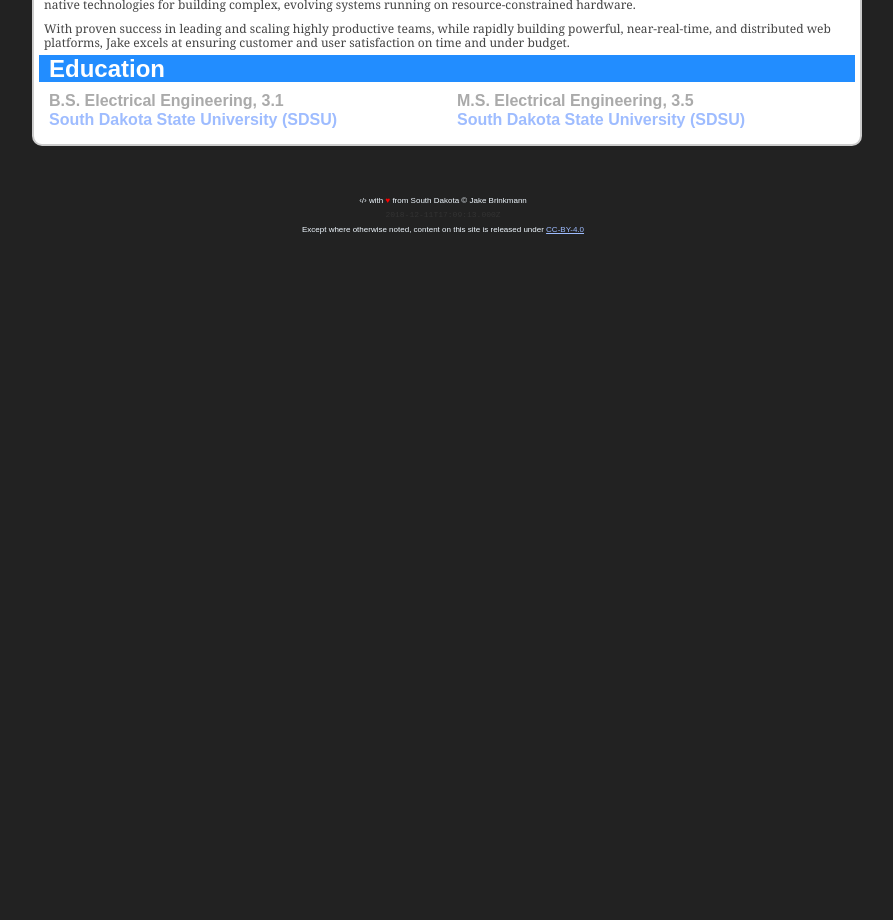
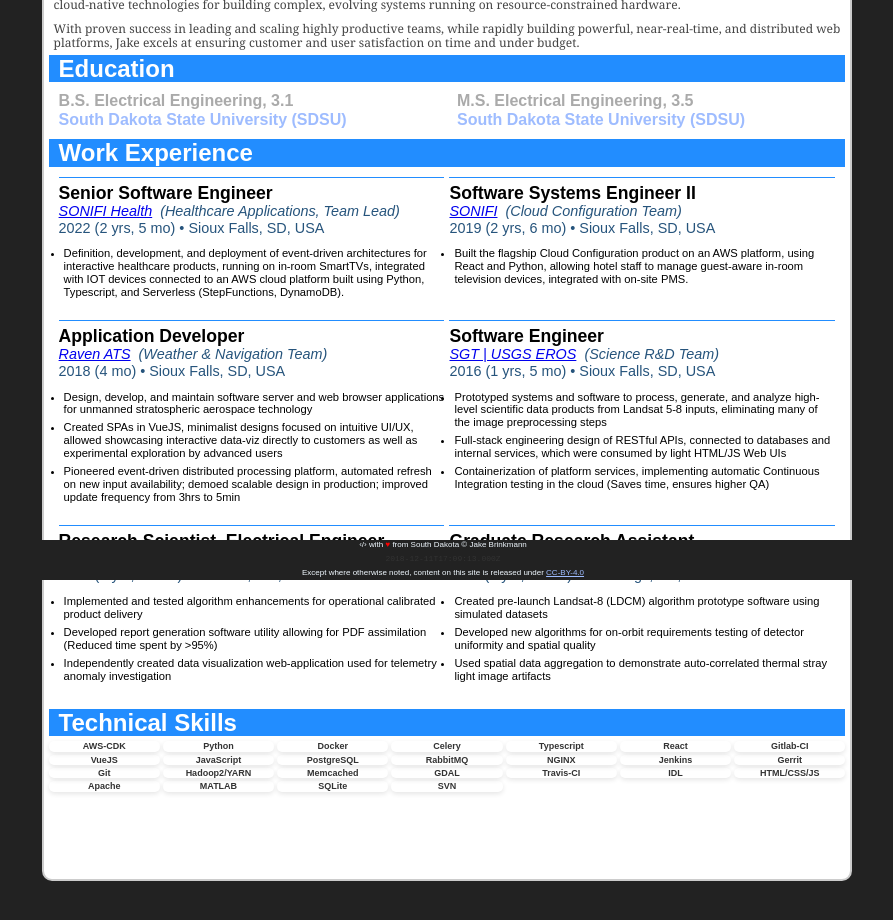
Before and after one commit to jakebrinkmann/jakebrinkmann.github.com, a Vue app: page / in a window 1280 px wide. Shown: the part 220-1140 px from the top of the page, without its empty margins (193-1086 px from the left). Before the commit the page ends 800 px from the top, so only its background shows below. Built offline with nearby package versions, Linux system fonts and the light colour scheme.

Commit message:
feat: get experience done, including skills

```diff
--- a/src/App.vue
+++ b/src/App.vue
@@ -9,6 +9,7 @@
       ></Heading>
       <Profile :profile="profile"></Profile>
       <Education :education="education"></Education>
+      <Experience :experience="experience"></Experience>
     </viewport>
     <foot-foot></foot-foot>
   </div>
@@ -17,10 +18,10 @@
 <script>
 import Viewport from "./components/Viewport";
 import Heading from "./components/Heading";
-import VerticalAccordion from "./components/VerticalAccordion";
 import FootFoot from "./components/FootFoot";
 import Profile from "./components/Profile";
 import Education from "./components/Education";
+import Experience from "./components/Experience";
 
 import employment_history from "@/assets/data/employment_history.js";
 
@@ -31,6 +32,7 @@
     Heading,
     Profile,
     Education,
+    Experience,
     FootFoot,
   },
   data() {
--- a/src/assets/data/employment_history.js
+++ b/src/assets/data/employment_history.js
@@ -42,90 +42,94 @@
       location: "Sioux Falls, SD, USA",
       employment: "full-time",
       duration: {
-        start_date: "2022-06-01",
-        end_date: "2024-11-01",
+        start: "2022-06-01",
+        end: "2024-11-01",
       },
       responsibilities: [
-        "Definition, development, and deployment of event-driven architectures driving interactive healthcare products, running on in-room SmartTVs, integrated with IOT devices connected to an AWS cloud platform built using Python, Typescript, and Serverless (StepFunctions, DynamoDB).",
+        "Definition, development, and deployment of event-driven architectures for interactive healthcare products, running on in-room SmartTVs, integrated with IOT devices connected to an AWS cloud platform built using Python, Typescript, and Serverless (StepFunctions, DynamoDB).",
       ],
+      software: "AWS-CDK, Python, Docker, Celery, Typescript",
     },
     {
       title: "Software Systems Engineer II",
       tagline: "Cloud Configuration Team",
-      company: "SONIFI Solutions, Inc.",
+      company: "SONIFI",
       url: "sonifi.com",
       location: "Sioux Falls, SD, USA",
       employment: "full-time",
       duration: {
-        start_date: "2019-12-01",
-        end_date: "2022-05-01",
+        start: "2019-12-01",
+        end: "2022-06-01",
       },
       responsibilities: [
         "Built the flagship Cloud Configuration product on an AWS platform, using React and Python, allowing hotel staff to manage guest-aware in-room television devices, integrated with on-site PMS.",
       ],
+      software: "Python, React, Docker, Gitlab-CI",
     },
     {
       title: "Application Developer",
       tagline: "Weather & Navigation Team",
-      company: "Raven Aerostar Technical Solutions, Inc.",
+      company: "Raven ATS",
       url: "www.ravenaerostar.com",
       location: "Sioux Falls, SD, USA",
       employment: "full-time",
       duration: {
-        start_date: "2018-06-01",
-        end_date: "2018-10-01",
+        start: "2018-06-01",
+        end: "2018-10-01",
       },
       responsibilities: [
         "Design, develop, and maintain software server and web browser applications for unmanned stratospheric aerospace technology",
-        "• Created SPAs in VueJS, minimalist designs focused on intuitive UI/UX, allowed showcasing interactive data-viz directly to customers as well as experimental exploration by advanced users",
-        "• Pioneered event-driven distributed processing platform, automated refresh on new input availability; demoed scalable design in production; improved update frequency from 3hrs to 5min",
-        "• Containerized all core C++/Python science algorithms, facilitated new algorithm dev through creating a simple replicable dev/test/prod environment, reducing month-long onboarding to 15min",
-        "• Translated business objectives into full-stack 2-4 month project proposals; championed agile process for CI/CD of prototypes, often achieving same-day turnaround following reviews",
-        "• Expert time management to achieve personal project priorities, mentorship of 3 interns, and tech leadership of team of 3 scientists; commended for thorough code reviews and helpful feedback",
-        "- Python (Falcon, asyncio, Celery, Jupyter), Docker, ES8 JavaScript (Vue, Vuex, leaflet, d3, axios, webpack), PostgreSQL, RabbitMQ, NGINX, Jenkins, Gerrit",
+        "Created SPAs in VueJS, minimalist designs focused on intuitive UI/UX, allowed showcasing interactive data-viz directly to customers as well as experimental exploration by advanced users",
+        "Pioneered event-driven distributed processing platform, automated refresh on new input availability; demoed scalable design in production; improved update frequency from 3hrs to 5min",
+        "Containerized all core C++/Python science algorithms, facilitated new algorithm dev through creating a simple replicable dev/test/prod environment, reducing month-long onboarding to 15min",
+        "Translated business objectives into full-stack 2-4 month project proposals; championed agile process for CI/CD of prototypes, often achieving same-day turnaround following reviews",
+        "Expert time management to achieve personal project priorities, mentorship of 3 interns, and tech leadership of team of 3 scientists; commended for thorough code reviews and helpful feedback",
       ],
+      software:
+        "Python (Falcon, asyncio, Celery, Jupyter), Docker, VueJS, JavaScript (Vuex, leaflet, d3, axios, webpack), PostgreSQL, RabbitMQ, NGINX, Jenkins, Gerrit",
     },
     {
       title: "Software Engineer",
-      tagline: "Science Research and Development Team",
-      company: "Stinger Ghaffarian Technologies (SGT)",
+      tagline: "Science R&D Team",
+      company: "SGT | USGS EROS",
       url: "www.sgt-inc.com",
       location: "Sioux Falls, SD, USA",
       employment: "full-time",
       duration: {
-        start_date: "2016-12-01",
-        end_date: "2018-05-01",
+        start: "2016-12-01",
+        end: "2018-05-01",
       },
       responsibilities: [
-        "Supported the Technical Services Support Contract (TSSC) for the USGS Earth Resources Observation and Science (EROS) data center.",
-        "• Prototyped systems and software to process, generate, and analyze high-level scientific data products from Landsat 5-8 inputs, eliminating many of the image preprocessing steps",
-        "• Full-stack engineering design of RESTful APIs, connected to databases and internal services, which were consumed by light HTML/JS Web UIs",
-        "• Containerization of platform services, implementing automatic Continuous Integration testing in the cloud (Saves time, ensures higher QA)",
-        "• Upgrade and optimization of a 450-Core/3-TB multi-node cluster to utilize Hadoop-2 for dynamic resource scheduling and more efficient parallel image processing (Up to 5x speedup)",
-        "• Improving site reliability for service downtimes, fixing high-risk security vulnerabilities, advancing real-time system monitoring",
-        "• Providing innovative insights to stakeholders on 500+ daily active science users through distributed log parsing, data mining, and web plotting",
-        "-Software: Python, Docker, PostgreSQL, NGINX, git, Hadoop2/YARN, Memcached, HTML/CSS/JS, GDAL, Travis-CI",
+        // "Supported the Technical Services Support Contract (TSSC) for the USGS Earth Resources Observation and Science (EROS) data center.",
+        "Prototyped systems and software to process, generate, and analyze high-level scientific data products from Landsat 5-8 inputs, eliminating many of the image preprocessing steps",
+        "Full-stack engineering design of RESTful APIs, connected to databases and internal services, which were consumed by light HTML/JS Web UIs",
+        "Containerization of platform services, implementing automatic Continuous Integration testing in the cloud (Saves time, ensures higher QA)",
+        "Upgrade and optimization of a 450-Core/3-TB multi-node cluster to utilize Hadoop-2 for dynamic resource scheduling and more efficient parallel image processing (Up to 5x speedup)",
+        "Improving site reliability for service downtimes, fixing high-risk security vulnerabilities, advancing real-time system monitoring",
+        "Providing innovative insights to stakeholders on 500+ daily active science users through distributed log parsing, data mining, and web plotting",
       ],
+      software:
+        "Python, Docker, PostgreSQL, NGINX, Git, Hadoop2/YARN, Memcached, GDAL, Travis-CI",
     },
     {
       title: "Research Scientist, Electrical Engineer",
-      tagline: "MODIS Characterization Support Team",
-      company: "Science Systems and Applications, Inc (SSAI)",
+      tagline: "MODIS Support Team",
+      company: "SSAI | NASA GSFC",
       url: "www.ssaihq.com",
       location: "Lanham, MD, USA",
       employment: "full-time",
       duration: {
-        start_date: "2014-05-01",
-        end_date: "2016-04-01",
+        start: "2014-05-01",
+        end: "2016-04-01",
       },
       responsibilities: [
-        "Supported the Hydrospheric & Biospheric Sciences Support Services (HBSSS) Contract for the NASA Goddard Space Flight Center.",
-        "• Implemented and tested algorithm enhancements for operational calibrated product delivery ",
-        "• Developed report generation software utility allowing for PDF assimilation (Reduced time spent by >95%)",
-        "• Independently created data visualization web-application used for telemetry anomaly investigation",
-        "• Following on-orbit fault-hold, designed the successful recovery command sequence for a NASA instrument ",
-        "-Software: Python, git, IDL, TCSH, GDAL, PostgreSQL, JavaScript, HTML, CSS, MODTRAN, 6S, Apache",
+        // "Supported the Hydrospheric & Biospheric Sciences Support Services (HBSSS) Contract for the NASA Goddard Space Flight Center.",
+        "Implemented and tested algorithm enhancements for operational calibrated product delivery ",
+        "Developed report generation software utility allowing for PDF assimilation (Reduced time spent by >95%)",
+        "Independently created data visualization web-application used for telemetry anomaly investigation",
+        "Following on-orbit fault-hold, designed the successful recovery command sequence for a NASA instrument ",
       ],
+      software: "Python, Git, IDL, GDAL, PostgreSQL, HTML/CSS/JS, Apache",
     },
     {
       title: "Graduate Research Assistant",
@@ -135,32 +139,32 @@
       location: "Brookings, SD, USA",
       employment: "part-time",
       duration: {
-        start_date: "2011-05-01",
-        end_date: "2014-04-01",
+        start: "2011-05-01",
+        end: "2014-04-01",
       },
       responsibilities: [
-        "• Created pre-launch Landsat-8 (LDCM) algorithm prototype software using simulated datasets",
-        "• Developed new algorithms for on-orbit requirements testing of detector uniformity and spatial quality",
-        "• Used spatial data aggregation to demonstrate auto-correlated thermal stray light image artifacts",
-        "-Software: Python, MATLAB, SQLite, GDAL, SVN",
+        "Created pre-launch Landsat-8 (LDCM) algorithm prototype software using simulated datasets",
+        "Developed new algorithms for on-orbit requirements testing of detector uniformity and spatial quality",
+        "Used spatial data aggregation to demonstrate auto-correlated thermal stray light image artifacts",
       ],
+      software: "Python, MATLAB, SQLite, GDAL, SVN",
     },
-    {
-      title: "Firmware Test Engineer Intern",
-      tagline: "Design Engineering Group",
-      company: "Sencore",
-      url: "www.sencore.com",
-      location: "Sioux Falls, SD, USA",
-      employment: "intern",
-      duration: {
-        start_date: "2010-05-01",
-        end_date: "2010-09-01",
-      },
-      responsibilities: [
-        "• Implemented tests of video signal encoding/decoding for product quality following new firmware releases",
-        "• Saved thousands of hours by automating both video inputs cycling and resultant output waveform analysis",
-        "-Software: LabVIEW, SVN, C++",
-      ],
-    },
+    // {
+    //   title: "Firmware Test Engineer Intern",
+    //   tagline: "Design Engineering Group",
+    //   company: "Sencore",
+    //   url: "www.sencore.com",
+    //   location: "Sioux Falls, SD, USA",
+    //   employment: "intern",
+    //   duration: {
+    //     start: "2010-05-01",
+    //     end: "2010-09-01",
+    //   },
+    //   responsibilities: [
+    //     "Implemented tests of video signal encoding/decoding for product quality following new firmware releases",
+    //     "Saved thousands of hours by automating both video inputs cycling and resultant output waveform analysis",
+    //   ],
+    //   software: "LabVIEW, SVN, C++",
+    // },
   ],
 };
--- /dev/null
+++ b/src/components/Experience.vue
@@ -0,0 +1,154 @@
+<template>
+  <div>
+    <h2>Work Experience</h2>
+    <div class="work-experience">
+      <div class="job" v-for="(job, ix) in experience" :key="ix">
+        <div class="job-position">{{ job.title }}</div>
+        <div class="company-team">
+          <a :href="'https://' + job.url" target="_blank">{{ job.company }}</a>
+          &nbsp;<span>({{ job.tagline }})</span>
+        </div>
+        <div class="date-location">
+          {{ job.duration.start.slice(0, 4) }}
+          ({{ calculateDuration(job.duration) }}) • {{ job.location }}
+        </div>
+        <ul class="job-description">
+          <li v-for="(resp, iy) in job.responsibilities.slice(0, 3)" :key="iy">
+            {{ resp }}
+          </li>
+        </ul>
+      </div>
+    </div>
+    <h2>Technical Skills</h2>
+    <div class="skills">
+      <div class="skill-item" v-for="skill in uniqueSkills" :key="skill">
+        {{ skill }}
+      </div>
+    </div>
+  </div>
+</template>
+
+<script>
+export default {
+  name: "Experience",
+  props: {
+    experience: Array,
+  },
+  methods: {
+    calculateDuration: (duration) => {
+      const start = new Date(duration.start);
+      const end = new Date(duration.end);
+
+      let years = end.getFullYear() - start.getFullYear();
+      let months = end.getMonth() - start.getMonth();
+      if (months < 0) {
+        years--;
+        months += 12;
+      }
+
+      if (!years) {
+        return `${months} mo`;
+      } else if (months) {
+        return `${years} yrs, ${months} mo`;
+      } else {
+        return `${years} yrs`;
+      }
+    },
+  },
+  computed: {
+    uniqueSkills() {
+      // Split the raw text by common delimiters (commas, parentheses)
+      let rawSkills = this.experience
+        .map((job) => job.software)
+        .join("\n")
+        .replace(/\(.*?\)/g, "") // Remove anything inside parentheses
+        .split(/[\s,;]+/) // Split by spaces, commas, or semicolons
+        .map((skill) => skill.trim()) // Trim any leading or trailing spaces
+        .filter((skill) => skill.length > 0); // Remove empty items
+
+      // Remove duplicates using Set and return the result
+      return [...new Set(rawSkills)];
+    },
+  },
+};
+</script>
+
+<style scoped>
+.work-experience {
+  font-family: Arial, sans-serif;
+  margin: 10px;
+
+  display: grid;
+  grid-template-columns: repeat(2, 1fr); /* 2 equal columns */
+  gap: 5px;
+  grid-auto-rows: minmax(50px, auto);
+  grid-auto-flow: dense;
+}
+
+.work-experience h2 {
+  font-weight: bold;
+  color: #0077c0; /* Adjust color to match the section header */
+  text-transform: uppercase;
+  letter-spacing: 1px;
+  margin-bottom: 10px;
+}
+
+.job {
+  border-top: 1px solid var(--splash-a-color);
+  display: flex;
+  flex-direction: column;
+}
+
+.job > *:first-child {
+  margin-top: 5px;
+}
+
+.job-position {
+  font-weight: bold;
+  font-size: 1.1em;
+}
+
+.company-team {
+  font-style: italic;
+  color: var(--splash-subtitle-color);
+  font-size: 0.9em;
+}
+
+.date-location {
+  font-size: 0.9em;
+  color: var(--splash-subtitle-color);
+}
+
+.job-details {
+  margin-top: 10px;
+}
+
+.job-description {
+  list-style-type: disc;
+  margin-left: 5px;
+  padding-left: 0px;
+  font-size: 0.7em;
+}
+
+.job-description li {
+  margin-bottom: 5px;
+}
+
+/* TODO: Skills could maybe be it's own component */
+.skills {
+  display: grid;
+  gap: 3px;
+  grid-template-columns: repeat(auto-fill, minmax(100px, 1fr));
+  padding-top: 5px;
+}
+
+.skill-item {
+  border-radius: 5px;
+  text-align: center;
+  font-size: 9px;
+  font-weight: bold;
+  color: #333;
+  box-shadow: 0 2px 5px rgba(0, 0, 0, 0.1);
+  transition: transform 0.3s ease, background-color 0.3s ease;
+}
+</style>
--- a/src/components/Viewport.vue
+++ b/src/components/Viewport.vue
@@ -18,11 +18,11 @@
   border-radius: 10px;
   padding: 5px;
 
-  min-width: 800px;
-  max-width: 8.5in; /* Ensures the content fits the letter size */
+  width: 8.3in;
+  height: 10.8in;
 
-  height: auto;
-  max-height: 11in; /* Matches the height of Letter size */
+  overflow-y: hidden;
+  overflow-x: hidden;
 }
 @media screen {
   div.bin {
@@ -32,7 +32,8 @@
 
 @media print {
   div.bin {
-    margin: 0px auto;
+    margin: 0px 0px;
+    border: 0px 0px;
   }
 }
 </style>
```
Also changed, not shown: src/components/Heading.vue (+16 -15 lines), src/components/SubHeading.vue (+8 -7 lines), src/components/VerticalAccordion.vue (deleted, +0 -125 lines).
